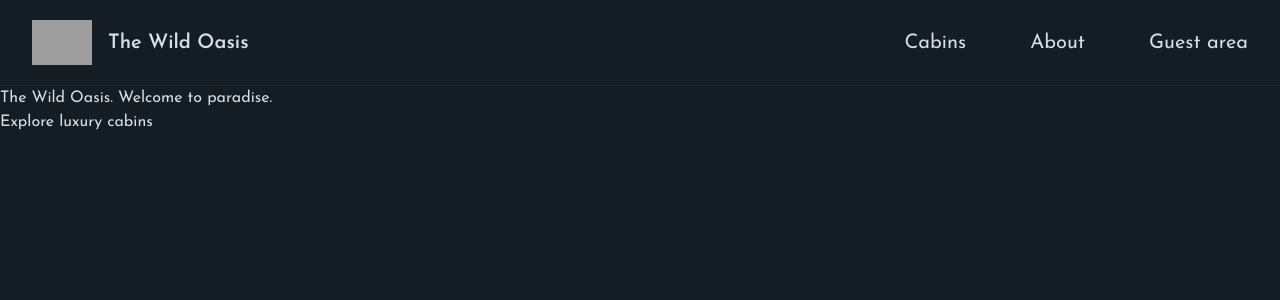
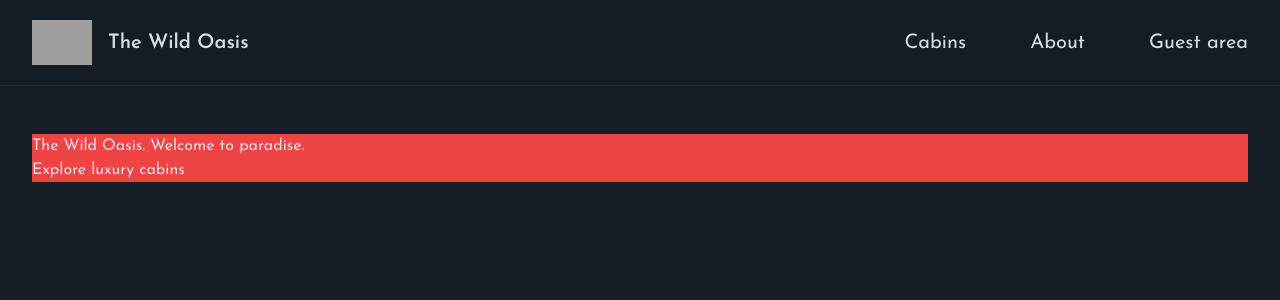
Before and after one commit to erenavar/otel-web, a Next.js app: page / in a window 1280 px wide. Shown: the top 300 px of the page. Built offline with nearby package versions, Linux system fonts and the light colour scheme; grey boxes are pictures that could not be loaded.

Commit message:
add tailwind to layout

```diff
--- a/app/layout.js
+++ b/app/layout.js
@@ -23,9 +23,11 @@
   return (
     <html lang="en" className="h-full">
       <body
-        className={`${josefin.className} bg-primary-950 text-primary-100 h-full flex flex-col min-h-screen`}>
+        className={`${josefin.className} antialiased bg-primary-950 text-primary-100 min-h-screen flex flex-col`}>
         <Header />
-        <main className="flex-grow">{children}</main>
+        <div className="flex-1 px-8 py-12">
+          <main className="max-w-7xl mx-auto bg-red-500">{children}</main>
+        </div>
       </body>
     </html>
   );
```
